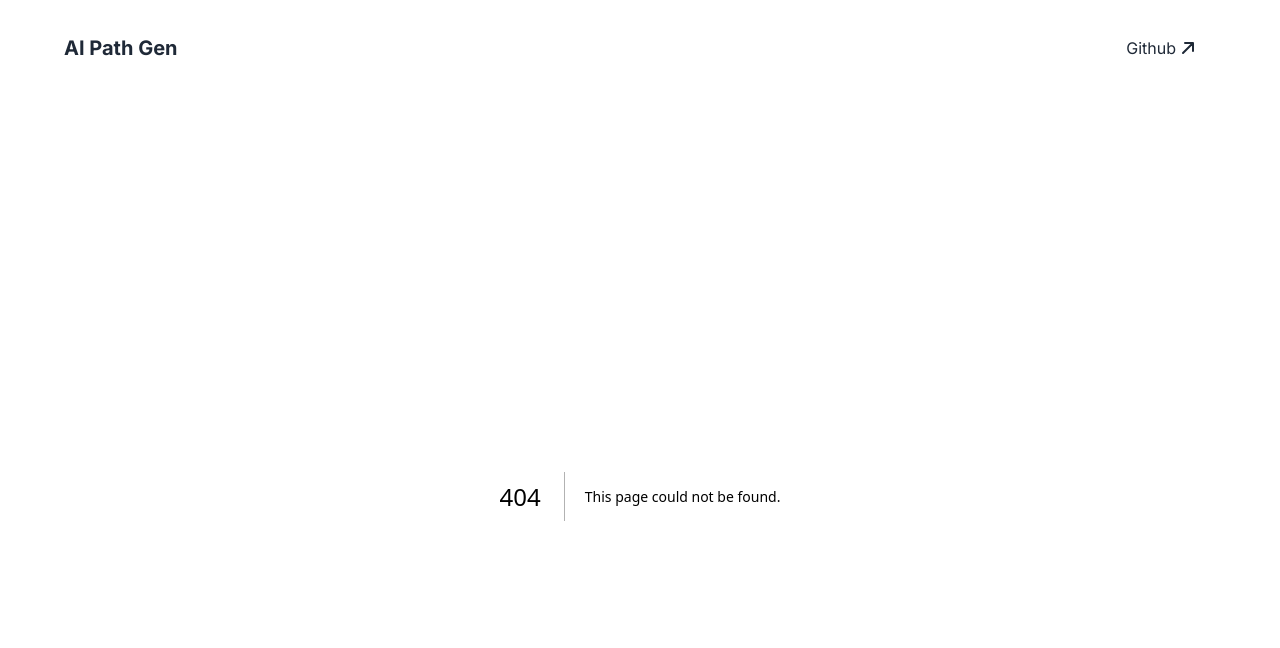
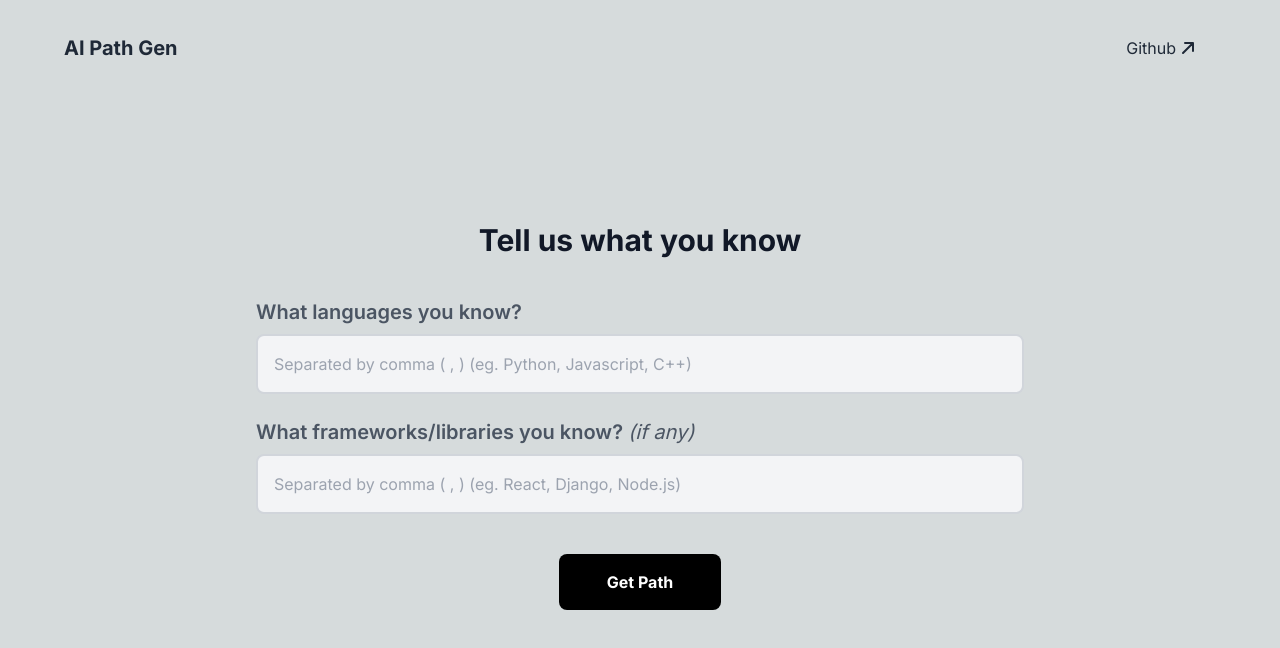
Before and after one commit to dilpreetsinghaulakh/ai-path-gen, a Next.js app: page /knowledge in a window 1280 px wide. Before the commit this address had no page. Shown: the top 648 px of the page. Built offline with nearby package versions, Linux system fonts and the light colour scheme.

Commit message:
Added user knowledge page

```diff
--- a/app/getting-started/page.js
+++ b/app/getting-started/page.js
@@ -2,18 +2,21 @@ import Link from "next/link";
 
 export default function GettingStarted() {
   return (
-    <main className=" max-w-7xl mx-auto  px-8 sm:px-16 w-screen" id="mainContent">
+    <main
+      className=" max-w-7xl mx-auto px-8 sm:px-16 w-screen"
+      id="mainContent"
+    >
       <div className="flex flex-col items-center h-full gap-10 justify-center">
         <h1 className="text-3xl font-bold text-center text-gray-900 dark:text-gray-100">
           Before you continue...
         </h1>
         <p className="text-center text-gray-500 dark:text-gray-400 max-w-3xl">
-            This page uses OpenAI&apos;s API to generate the learning paths. The API is
-            not free and I am currently using the free credits but they are
-            limited. So please don&apos;t misuse it. 🙏
+          This page uses OpenAI&apos;s API to generate the learning paths. The
+          API is not free and I am currently using the free credits but they are
+          limited. So please don&apos;t misuse it. 🙏
         </p>
         <Link
-          href={"/"}
+          href={"knowledge"}
           className="px-12 py-4 rounded-lg text-white dark:text-black bg-black dark:bg-white hover:bg-neutral-800 dark:hover:bg-gray-200 font-bold active:scale-[0.98] active:duration-200 transition"
         >
           I will not misuse
--- /dev/null
+++ b/app/knowledge/page.js
@@ -0,0 +1,67 @@
+"use client";
+import { useRouter } from "next/navigation";
+import { useRef } from "react";
+
+export default function UserKnowledge() {
+  const router = useRouter();
+  const languageInputRef = useRef(null);
+  const frameworkInputRef = useRef(null);
+
+  const inputClass =
+    "w-full p-4 bg-gray-100 dark:bg-neutral-900 text-black dark:text-white border-2 border-gray-300 dark:border-neutral-800 rounded-lg focus:outline-none focus:border-blue-500 dark:focus:border-blue-300 transition-colors";
+
+  function handleClick() {
+    sessionStorage.setItem(
+      "userKnowledge",
+      JSON.stringify({
+        lang: languageInputRef.current?.value,
+        framework: frameworkInputRef.current?.value,
+      })
+    );
+
+    router.push("/result");
+  }
+
+  return (
+    <main
+      className=" max-w-7xl mx-auto px-8 sm:px-16 w-screen"
+      id="mainContent"
+    >
+      <div className="flex flex-col items-center h-full gap-10 justify-center">
+        <h1 className="text-3xl font-bold text-center text-gray-900 dark:text-gray-100">
+          Tell us what you know
+        </h1>
+
+        <div className="flex flex-col max-w-3xl w-full">
+          <label className="text-gray-600 dark:text-gray-400 text-xl font-semibold mb-2">
+            What languages you know?
+          </label>
+          <input
+            ref={languageInputRef}
+            type="text"
+            className={inputClass}
+            placeholder="Separated by comma ( , ) (eg. Python, Javascript, C++)"
+          />
+
+          <label className="text-gray-600 dark:text-gray-400 text-xl font-semibold mb-2 mt-6">
+            What frameworks/libraries you know?{" "}
+            <i className=" font-normal">(if any)</i>
+          </label>
+          <input
+            ref={frameworkInputRef}
+            type="text"
+            className={inputClass}
+            placeholder="Separated by comma ( , ) (eg. React, Django, Node.js)"
+          />
+        </div>
+
+        <button
+          onClick={handleClick}
+          className="px-12 py-4 rounded-lg text-white dark:text-black bg-black dark:bg-white hover:bg-neutral-800 dark:hover:bg-gray-200 font-bold active:scale-[0.98] active:duration-200 transition"
+        >
+          Get Path
+        </button>
+      </div>
+    </main>
+  );
+}
--- /dev/null
+++ b/app/result/page.js
@@ -0,0 +1,14 @@
+export default function Home() {
+  return (
+    <main
+      className=" max-w-7xl mx-auto px-8 sm:px-16 w-screen"
+      id="mainContent"
+    >
+      <div className="flex flex-col items-center h-full gap-10 justify-center">
+        <h1 className="text-3xl font-bold text-center text-gray-900 dark:text-gray-100">
+          Result here
+        </h1>
+      </div>
+    </main>
+  );
+}
```
